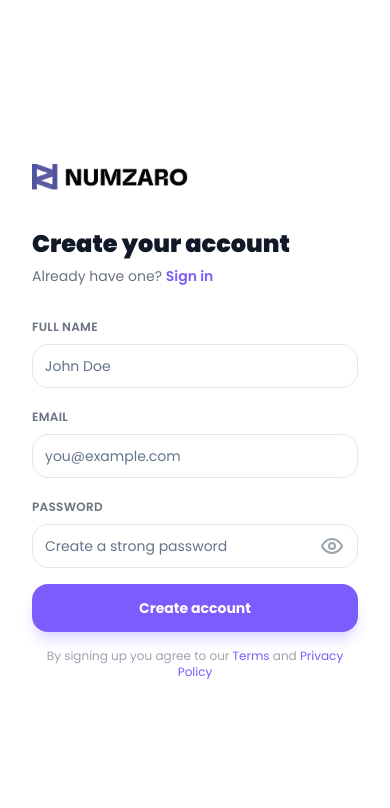
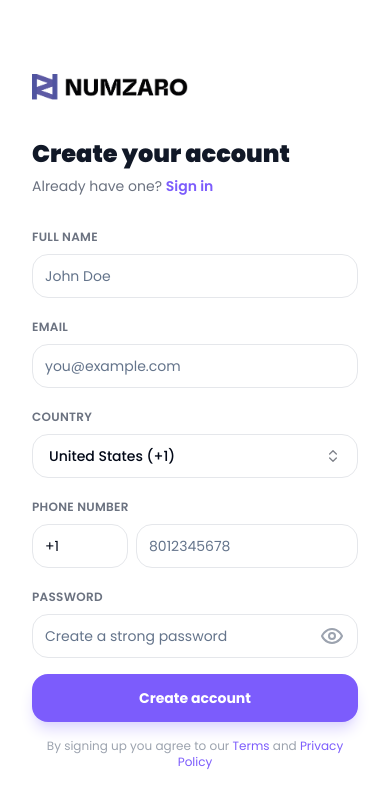
Before and after one commit to Jabulaniusen1/numzaro, a Next.js app: page /auth/signup in a window 390 px wide. Shown: the top 808 px of the page. Built offline with nearby package versions, Linux system fonts and the light colour scheme.

Commit message:
feat: add country and phone fields to user onboarding process

```diff
--- a/app/auth/signup/page.tsx
+++ b/app/auth/signup/page.tsx
@@ -6,7 +6,57 @@ import Link from "next/link";
 import Image from "next/image";
 import { createClient } from "@/lib/supabase/client";
 import { Input } from "@/components/ui/input";
+import { Combobox } from "@/components/ui/combobox";
 import { Loader2, Eye, EyeOff } from "lucide-react";
+
+const COUNTRY_PHONE_OPTIONS = [
+  { code: "US", name: "United States", dial: "+1" },
+  { code: "CA", name: "Canada", dial: "+1" },
+  { code: "GB", name: "United Kingdom", dial: "+44" },
+  { code: "NG", name: "Nigeria", dial: "+234" },
+  { code: "GH", name: "Ghana", dial: "+233" },
+  { code: "KE", name: "Kenya", dial: "+254" },
+  { code: "ZA", name: "South Africa", dial: "+27" },
+  { code: "AE", name: "United Arab Emirates", dial: "+971" },
+  { code: "SA", name: "Saudi Arabia", dial: "+966" },
+  { code: "IN", name: "India", dial: "+91" },
+  { code: "PK", name: "Pakistan", dial: "+92" },
+  { code: "BD", name: "Bangladesh", dial: "+880" },
+  { code: "TR", name: "Turkey", dial: "+90" },
+  { code: "DE", name: "Germany", dial: "+49" },
+  { code: "FR", name: "France", dial: "+33" },
+  { code: "IT", name: "Italy", dial: "+39" },
+  { code: "ES", name: "Spain", dial: "+34" },
+  { code: "NL", name: "Netherlands", dial: "+31" },
+  { code: "PT", name: "Portugal", dial: "+351" },
+  { code: "BE", name: "Belgium", dial: "+32" },
+  { code: "SE", name: "Sweden", dial: "+46" },
+  { code: "NO", name: "Norway", dial: "+47" },
+  { code: "DK", name: "Denmark", dial: "+45" },
+  { code: "IE", name: "Ireland", dial: "+353" },
+  { code: "CH", name: "Switzerland", dial: "+41" },
+  { code: "AT", name: "Austria", dial: "+43" },
+  { code: "PL", name: "Poland", dial: "+48" },
+  { code: "RU", name: "Russia", dial: "+7" },
+  { code: "UA", name: "Ukraine", dial: "+380" },
+  { code: "BR", name: "Brazil", dial: "+55" },
+  { code: "MX", name: "Mexico", dial: "+52" },
+  { code: "AR", name: "Argentina", dial: "+54" },
+  { code: "CO", name: "Colombia", dial: "+57" },
+  { code: "CL", name: "Chile", dial: "+56" },
+  { code: "PE", name: "Peru", dial: "+51" },
+  { code: "AU", name: "Australia", dial: "+61" },
+  { code: "NZ", name: "New Zealand", dial: "+64" },
+  { code: "SG", name: "Singapore", dial: "+65" },
+  { code: "MY", name: "Malaysia", dial: "+60" },
+  { code: "TH", name: "Thailand", dial: "+66" },
+  { code: "VN", name: "Vietnam", dial: "+84" },
+  { code: "ID", name: "Indonesia", dial: "+62" },
+  { code: "PH", name: "Philippines", dial: "+63" },
+  { code: "JP", name: "Japan", dial: "+81" },
+  { code: "KR", name: "South Korea", dial: "+82" },
+  { code: "CN", name: "China", dial: "+86" },
+];
 
 const reviews = [
   {
@@ -44,6 +94,8 @@ export default function SignupPage() {
   const [fullName, setFullName] = useState("");
   const [email, setEmail] = useState("");
   const [password, setPassword] = useState("");
+  const [countryCode, setCountryCode] = useState("US");
+  const [phoneNumber, setPhoneNumber] = useState("");
   const [showPassword, setShowPassword] = useState(false);
   const [loading, setLoading] = useState(false);
   const [error, setError] = useState<string | null>(null);
@@ -58,12 +110,48 @@ export default function SignupPage() {
     e.preventDefault();
     setLoading(true);
     setError(null);
+    const selectedCountry = COUNTRY_PHONE_OPTIONS.find((c) => c.code === countryCode);
+    if (!selectedCountry) {
+      setError("Please select a valid country.");
+      setLoading(false);
+      return;
+    }
+    const sanitizedPhone = phoneNumber.replace(/[^\d]/g, "");
+    if (sanitizedPhone.length < 6) {
+      setError("Please enter a valid phone number.");
+      setLoading(false);
+      return;
+    }
+    const phoneE164 = `${selectedCountry.dial}${sanitizedPhone}`;
+
     const supabase = createClient();
-    const { error: signUpError } = await supabase.auth.signUp({ email, password, options: { data: { full_name: fullName } } });
+    const { error: signUpError } = await supabase.auth.signUp({
+      email,
+      password,
+      options: {
+        data: {
+          full_name: fullName,
+          country_code: selectedCountry.code,
+          country_name: selectedCountry.name,
+          phone_country_code: selectedCountry.dial,
+          phone_number: sanitizedPhone,
+          phone_e164: phoneE164,
+        },
+      },
+    });
     if (signUpError) { setError(signUpError.message); setLoading(false); return; }
     const { data: { user } } = await supabase.auth.getUser();
     if (user) {
-      await supabase.from("users").insert({ id: user.id, email: user.email!, full_name: fullName });
+      await supabase.from("users").insert({
+        id: user.id,
+        email: user.email!,
+        full_name: fullName,
+        country_code: selectedCountry.code,
+        country_name: selectedCountry.name,
+        phone_country_code: selectedCountry.dial,
+        phone_number: sanitizedPhone,
+        phone_e164: phoneE164,
+      });
     }
     const redirectPath = typeof window !== "undefined" ? localStorage.getItem("redirectAfterAuth") : null;
     if (redirectPath) { localStorage.removeItem("redirectAfterAuth"); router.push(redirectPath); }
@@ -132,6 +220,47 @@ return (
                 onChange={(e) => setEmail(e.target.value)}
                 className="h-11 rounded-2xl border-gray-200 dark:border-gray-700 dark:bg-gray-800 dark:text-gray-100 focus-visible:ring-[#7C5CFC]"
               />
+            </div>
+
+            <div className="space-y-1.5">
+              <label className="text-xs font-semibold text-gray-500 dark:text-gray-400 uppercase tracking-wide" htmlFor="country">
+                Country
+              </label>
+              <Combobox
+                options={COUNTRY_PHONE_OPTIONS.map((country) => ({
+                  value: country.code,
+                  label: `${country.name} (${country.dial})`,
+                }))}
+                value={countryCode}
+                onValueChange={setCountryCode}
+                placeholder="Select country"
+                searchPlaceholder="Search country or code..."
+                emptyMessage="No country found."
+                className="h-11 rounded-2xl border-gray-200 dark:border-gray-700 dark:bg-gray-800 dark:text-gray-100 justify-between"
+              />
+            </div>
+
+            <div className="space-y-1.5">
+              <label className="text-xs font-semibold text-gray-500 dark:text-gray-400 uppercase tracking-wide" htmlFor="phoneNumber">
+                Phone Number
+              </label>
+              <div className="flex gap-2">
+                <Input
+                  value={COUNTRY_PHONE_OPTIONS.find((c) => c.code === countryCode)?.dial || ""}
+                  readOnly
+                  className="h-11 w-24 rounded-2xl border-gray-200 dark:border-gray-700 dark:bg-gray-800 dark:text-gray-100"
+                />
+                <Input
+                  id="phoneNumber"
+                  type="tel"
+                  autoComplete="tel-national"
+                  required
+                  placeholder="8012345678"
+                  value={phoneNumber}
+                  onChange={(e) => setPhoneNumber(e.target.value)}
+                  className="h-11 rounded-2xl border-gray-200 dark:border-gray-700 dark:bg-gray-800 dark:text-gray-100 focus-visible:ring-[#7C5CFC]"
+                />
+              </div>
             </div>
 
             <div className="space-y-1.5">
```
Also changed, not shown: 1 other file (tests, documents, lock files or other folders).
